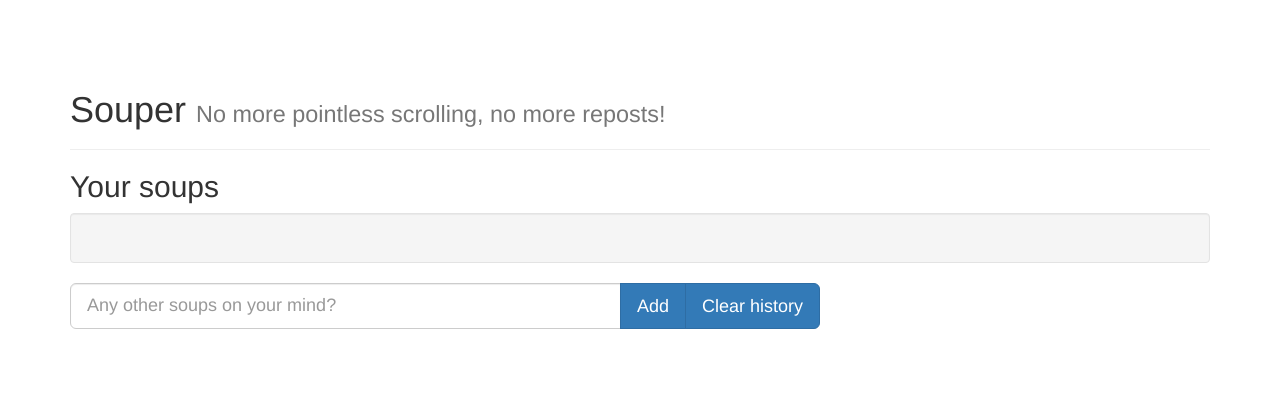
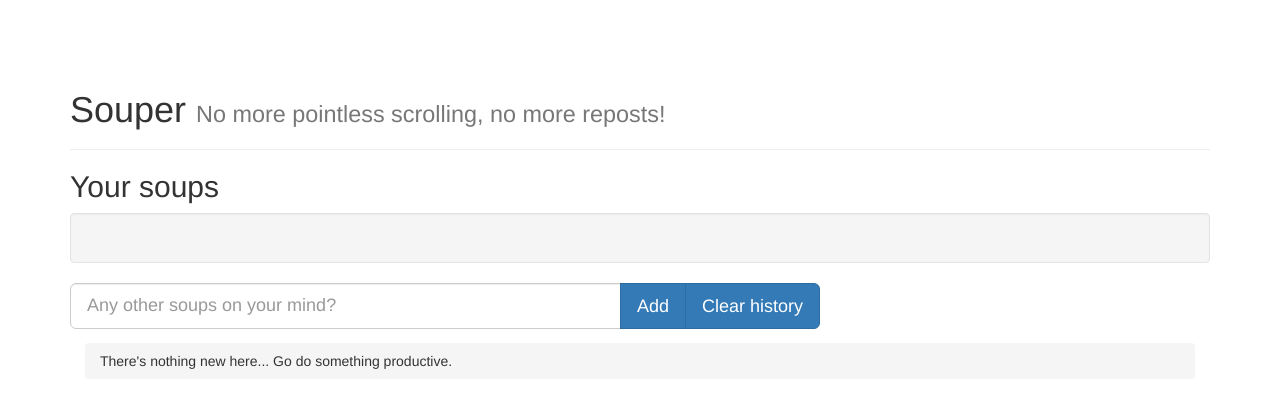
Before and after one commit to domcio/souper, a website: page public/index.html in a window 1280 px wide. Drawn offline with nearby package versions, Linux system fonts and the light colour scheme; no server answers.

Commit message:
Add a "nothing new" notification

```diff
--- a/public/index.html
+++ b/public/index.html
@@ -82,9 +82,11 @@
         </div>
 
         <div id="imgcontainer" class="container" data-masonry-options='{ "columnWidth": 300, "itemSelector": ".item" }'>
-            <img ng-repeat="image in images" src="{{image.uri}}" />
+		<ol ng-show="!images.length" class="breadcrumb">
+			<li>There's nothing new here... Go do something productive.</li>
+		</ol>
+		<img ng-repeat="image in images" src="{{image.uri}}" />
         </div>
-
     </div>
 </body>
 </html>
```
